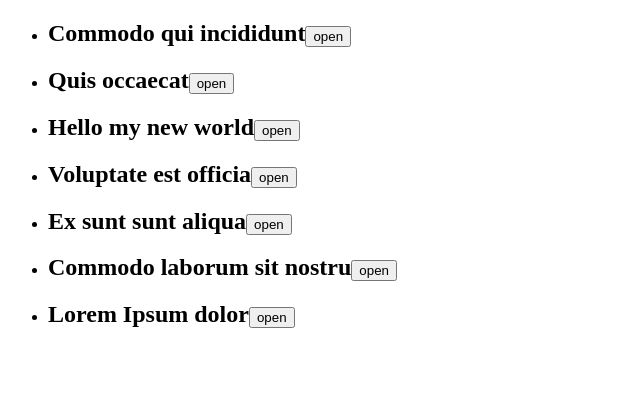
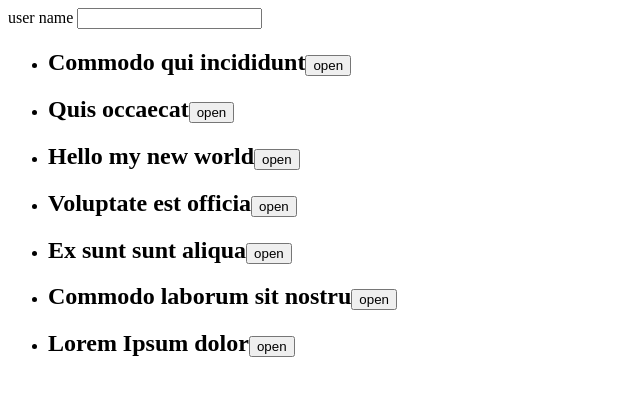
Before and after one commit to mihailsitnic/react-2019, a React (Create React App) app: page / in a window 1280 px wide. Shown: the top 396 px of the page, without its empty margins (0-640 px from the left). Built offline with nearby package versions, Linux system fonts and the light colour scheme.

Commit message:
added form

```diff
--- a/src/App.js
+++ b/src/App.js
@@ -1,11 +1,13 @@
 import React, { Component } from 'react'
 import ArticleList from './components/article-list'
+import UserForm from './components/user-form'
 
 class App extends Component {
 
     render() {
         return (
           <div>
+              <UserForm />
               <ArticleList articles = {this.props.articles} ref = {this.setListRef} />
           </div>
         );
--- /dev/null
+++ b/src/components/user-form.js
@@ -0,0 +1,28 @@
+import React, { Component } from 'react'
+
+class UserForm extends Component {
+    state = {
+        userName: '',
+    }
+
+    handleChange = (e) => {
+        if (e.target.value.length > 10) {
+            return this.setState({
+                userName: ''
+            })
+        }
+        this.setState({
+            userName: e.target.value
+        })
+    }
+
+    render() {
+        return(
+            <div>
+                user name <input value = {this.state.userName} onChange = {this.handleChange} />
+            </div>
+        )
+    }
+}
+
+export default UserForm
```
